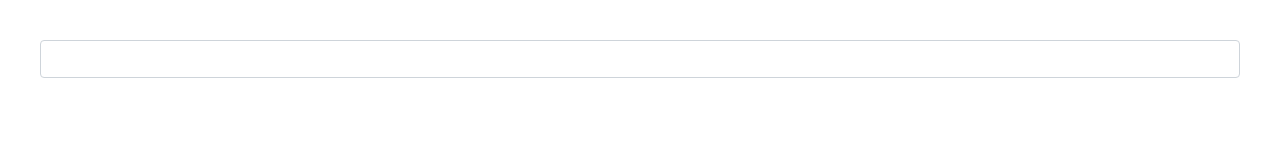
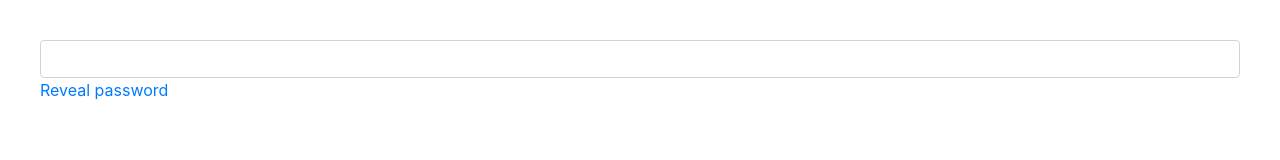
Before and after one commit to jeffreyhuang/codecourse_practical-vue-components, a Vue app: page / in a window 1280 px wide. Shown: the top 160 px of the page. Built offline with nearby package versions, Linux system fonts and the light colour scheme.

Commit message:
[ch10] add a toggle button

```diff
--- a/src/components/AppInput.vue
+++ b/src/components/AppInput.vue
@@ -1,22 +1,41 @@
 <template>
-  <input
-    :type="text"
-    :name="name"
-    :id="name"
-    class="form-control"
-  >
+  <div>
+    <input
+      :type="inputType"
+      :name="name"
+      :id="name"
+      class="form-control"
+    >
+    <a
+      href="#"
+      v-if="type === 'password'"
+      @click.prevent="toggleVisibility"
+    >Reveal password</a>
+  </div>
 </template>
 
 <script>
 export default {
+  data () {
+    return {
+      inputType: this.type
+    }
+  },
+
   props: {
     name: {
       type: String,
       required: true
     },
-    text: {
+    type: {
       type: String,
       required: false
+    }
+  },
+
+  methods: {
+    toggleVisibility () {
+      this.inputType = this.inputType === 'password' ? 'text': 'password'
     }
   }
 }
--- a/src/views/Home.vue
+++ b/src/views/Home.vue
@@ -1,6 +1,6 @@
 <template>
   <div>
-    <AppInput name="email" type="password"/>
+    <AppInput name="password" type="password"/>
   </div>
 </template>
 
```
